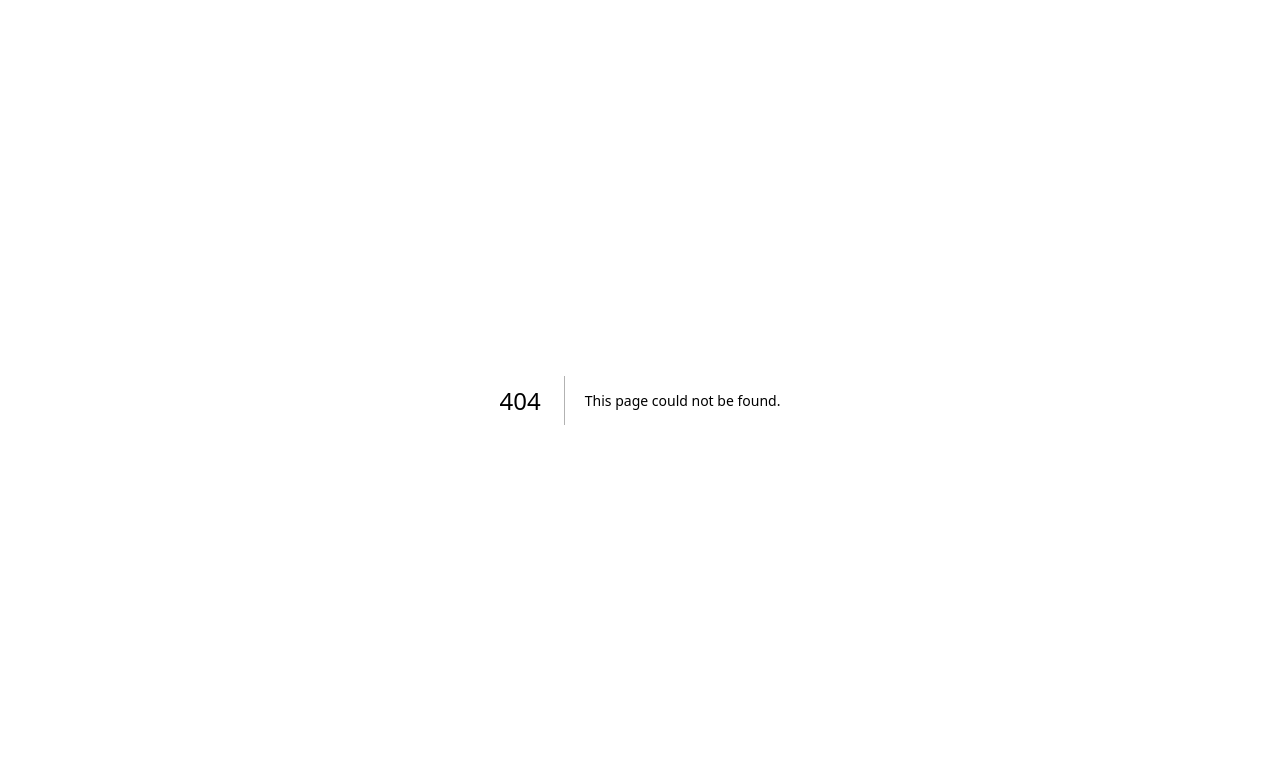
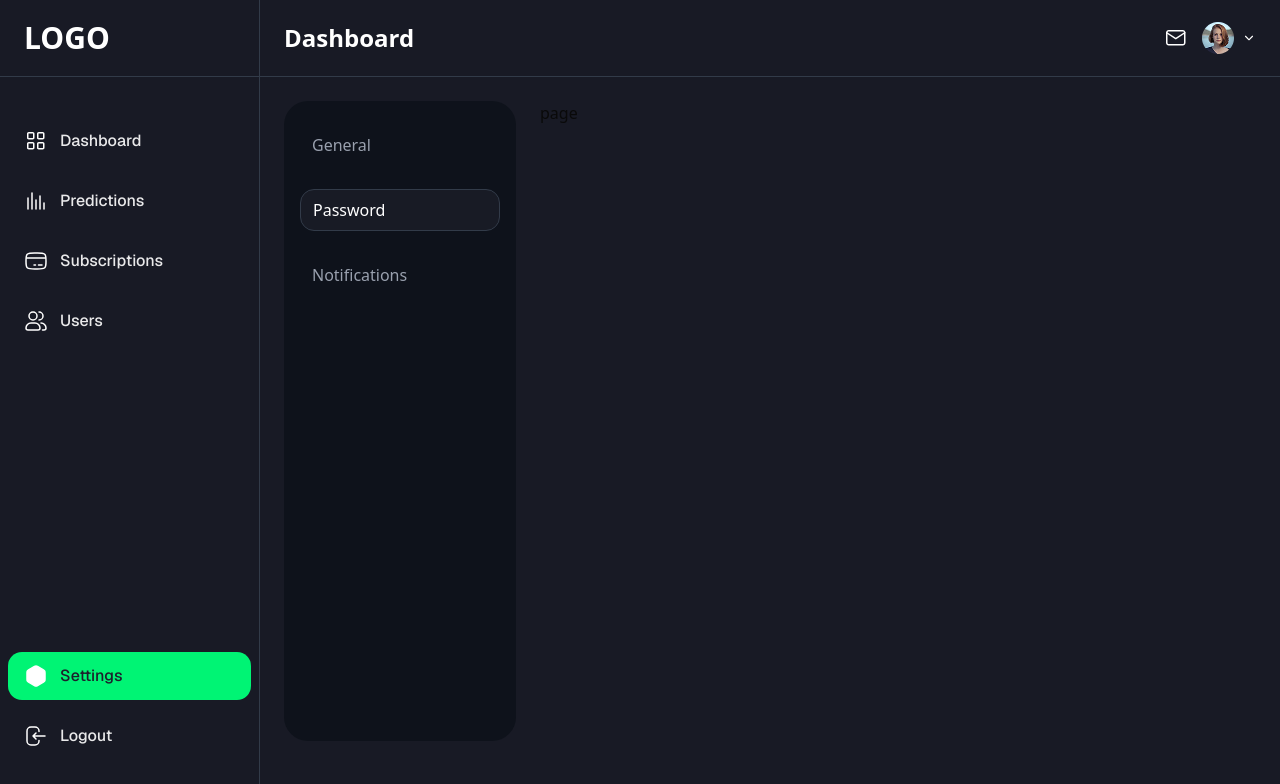
Before and after one commit to amuhaimen/fdahunter1_FO828B94B8AC4, a Next.js app: page /dashboard/settings/password in a window 1280 px wide. Before the commit this address had no page. Shown: the top 784 px of the page. Built offline with nearby package versions, Linux system fonts and the light colour scheme.

Commit message:
settings sidebar added

```diff
--- /dev/null
+++ b/_components/settings/SettingsSidebar.tsx
@@ -0,0 +1,84 @@
+'use client'
+import React, { useState, useEffect } from 'react'
+import Link from "next/link";
+import { usePathname } from "next/navigation";
+// import AdminInfoIcon from '@/public/settings/icons/AdminInfoIcon';
+// import NotificationIcon from '@/public/settings/icons/NotificationIcon';
+// import Security from '@/public/settings/icons/Security';
+// import IntegrationIcon from '@/public/settings/icons/IntegrationIcon';
+
+interface SidebarItemType {
+  name: string;
+  href: string;
+
+}
+
+const sidebarItems: SidebarItemType[] = [
+  {
+    name: "General",
+    href: "/dashboard/settings/general",
+    // icon: AdminInfoIcon
+  },
+  {
+    name: "Password",
+    href: "/dashboard/settings/password",
+
+  },
+  {
+    name: "Notifications",
+    href: "/dashboard/settings/notification",
+
+  }
+];
+
+export default function SettingsSidebar() {
+  const pathname = usePathname();
+  const [activeItem, setActiveItem] = useState<string>("/dashboard/settings");
+
+  useEffect(() => {
+    const sortedItems = [...sidebarItems].sort((a, b) => b.href.length - a.href.length);
+
+    const currentItem = sortedItems.find(item => {
+      if (item.href === "/admin-dashboard/settings") {
+        return pathname === "/admin-dashboard/settings";
+      }
+      return pathname.startsWith(item.href);
+    });
+
+    if (!currentItem && pathname.startsWith("/admin-dashboard/settings")) {
+      setActiveItem("/admin-dashboard/settings");
+    } else {
+      setActiveItem(currentItem ? currentItem.href : "/admin-dashboard/settings");
+    }
+  }, [pathname]);
+
+  const handleLinkClick = (href: string) => {
+    setActiveItem(href);
+  };
+
+  const isActiveItem = (itemHref: string) => {
+    return activeItem === itemHref;
+  };
+
+  return (
+    <div className="bg-[#0E121B] py-6 px-4 rounded-[24px] xl:min-w-58 h-full min-h-[80vh]">
+      <nav className="flex flex-row xl:flex-col gap-4 xl:gap-6 whitespace-nowrap overflow-x-auto scrollbar-hide">
+        {sidebarItems.map((item) => (
+          <Link
+            key={item.name}
+            href={item.href}
+            className={`flex items-center gap-4 py-2 px-3 rounded-xl transition-colors duration-200 ${
+              isActiveItem(item.href)
+                ? "bg-[#181B25] border border-[#323B49] text-white font-semibold text-sm"
+                : "hover:bg-[#181B25] text-[#99A0AE]"
+            }`}
+            onClick={() => handleLinkClick(item.href)}
+          >
+
+            <h3 className="text-base font-medium">{item.name}</h3>
+          </Link>
+        ))}
+      </nav>
+    </div>
+  );
+}
--- /dev/null
+++ b/app/dashboard/settings/general/page.tsx
@@ -0,0 +1,7 @@
+import React from 'react'
+
+export default function page() {
+  return (
+    <div>page</div>
+  )
+}
--- /dev/null
+++ b/app/dashboard/settings/layout.tsx
@@ -0,0 +1,23 @@
+"use client";
+
+import SettingsSidebar from "@/_components/settings/SettingsSidebar";
+
+
+
+interface SettingsLayoutProps {
+  children: React.ReactNode;
+}
+
+export default function SettingsLayout({ children }: SettingsLayoutProps) {
+  return (
+    <div>
+
+      <div className="flex  flex-col xl:flex-row  gap-6 ">
+        <div className="">
+          <SettingsSidebar />
+        </div>
+        <div className=" flex-1">{children}</div>
+      </div>
+    </div>
+  );
+}
--- /dev/null
+++ b/app/dashboard/settings/notification/page.tsx
@@ -0,0 +1,7 @@
+import React from 'react'
+
+export default function page() {
+  return (
+    <div>page</div>
+  )
+}
--- /dev/null
+++ b/app/dashboard/settings/password/page.tsx
@@ -0,0 +1,7 @@
+import React from 'react'
+
+export default function page() {
+  return (
+    <div>page</div>
+  )
+}
```
